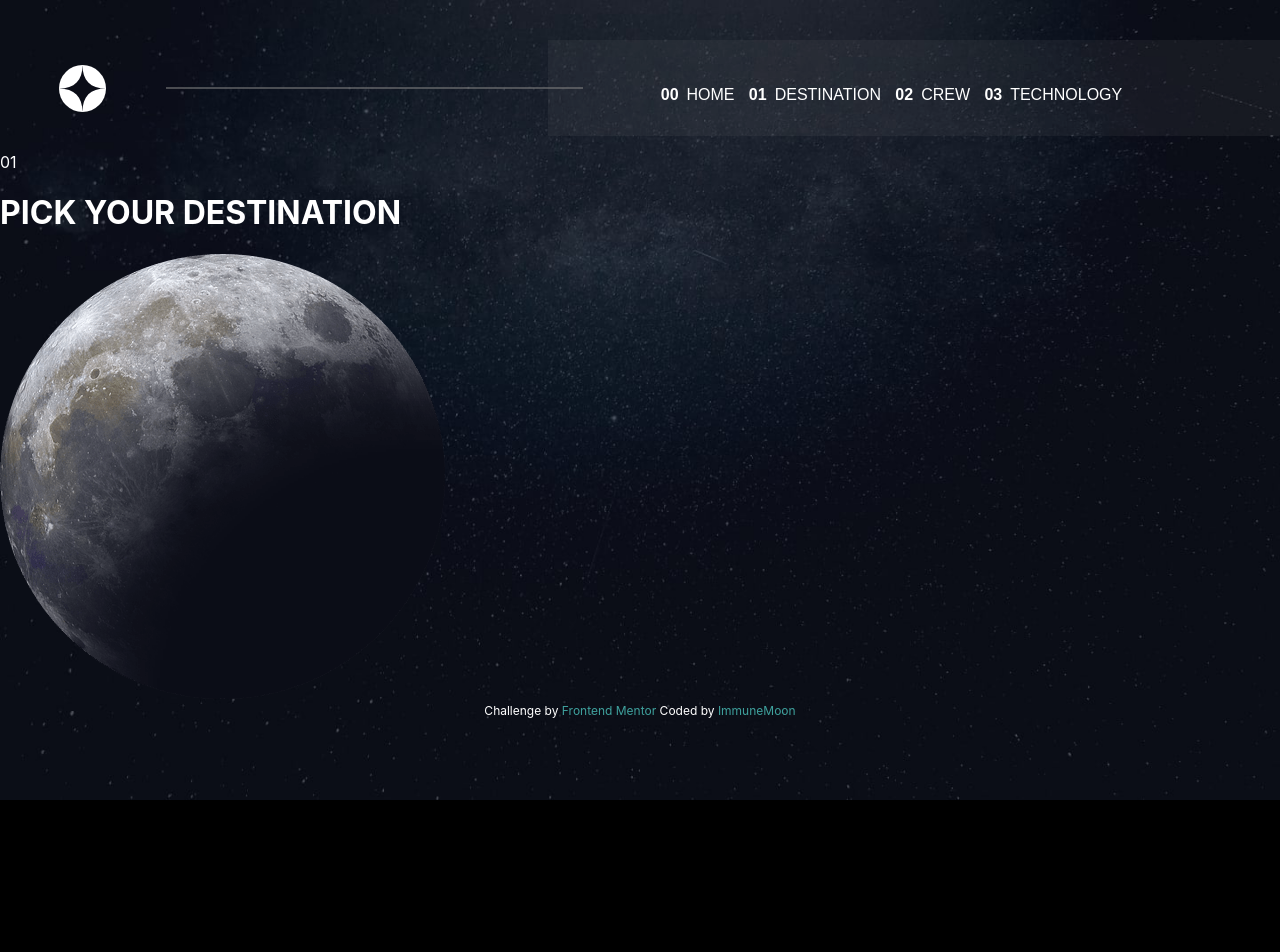
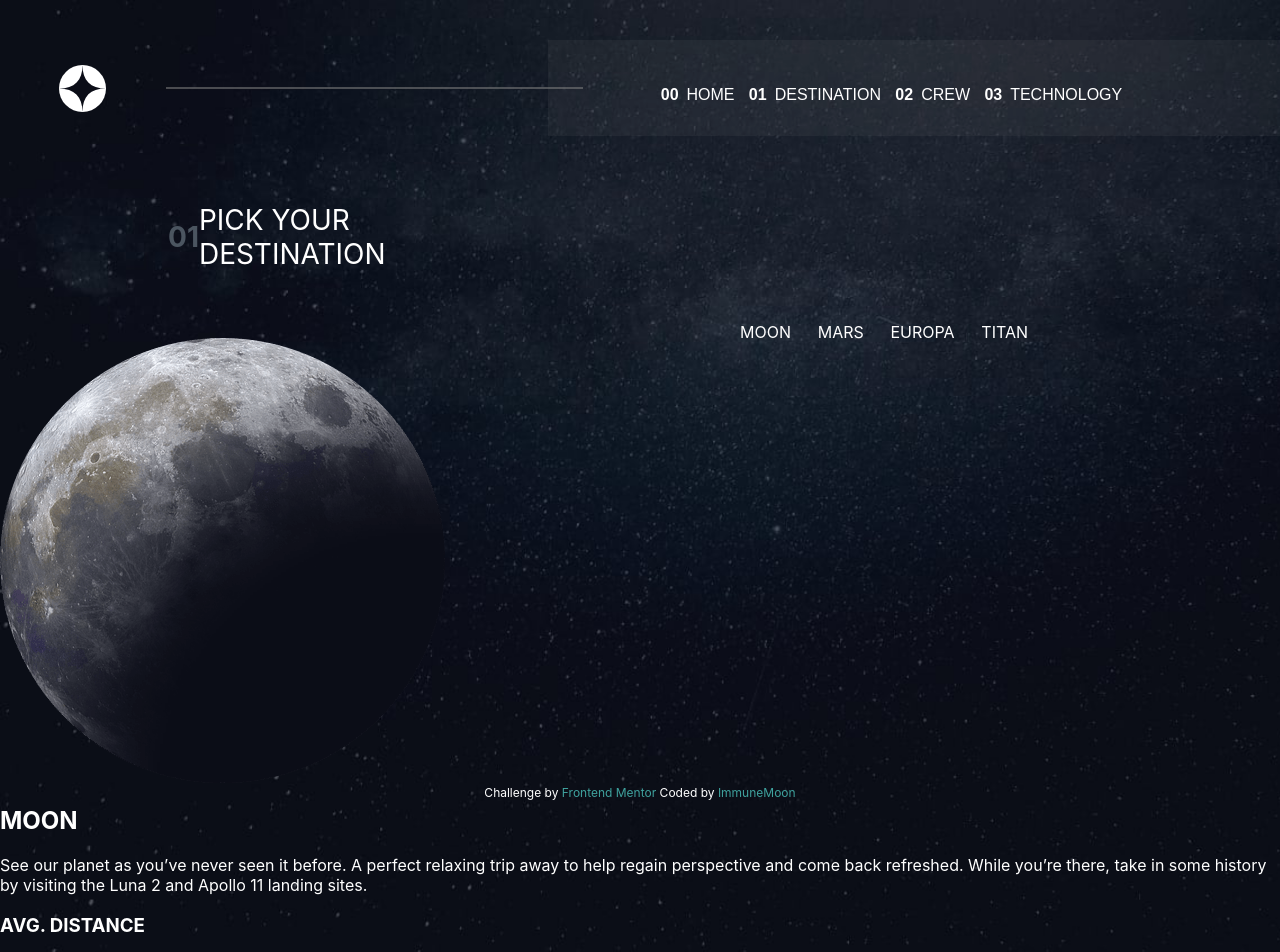
Before and after one commit to ImmuneMoon/space-tourism-website, a React (Create React App) app: page /destination in a window 1280 px wide. Shown: the top 952 px of the page. Before the commit the page ends 800 px from the top, so only its background shows below. Built offline with nearby package versions, Linux system fonts and the light colour scheme.

Commit message:
Continued work on the destination page
Removed css files as they are no longer needed, working on destination structure and components

```diff
--- a/src/pages/Crew.css
+++ /dev/null
@@ -1,9 +0,0 @@
-main {
-    background-image: url('./assets/crew/background-crew-desktop.jpg');
-    -webkit-background-size: cover;
-    -moz-background-size: cover;
-    -ms-background-size: cover;
-    -o-background-size: cover;
-     background-size: cover;
-     background-color: black;
-}
--- a/src/pages/Destination.jsx
+++ b/src/pages/Destination.jsx
@@ -2,6 +2,7 @@ import React from 'react';
 import { createGlobalStyle } from 'styled-components';
 import styled from 'styled-components'
 import bkgrnd from './components/assets/destination/background-destination-desktop.jpg';
+import Dest_nav from './components/Destination_nav'
 import Location from './components/Destination_locations';
 
 const Content = createGlobalStyle`
@@ -16,7 +17,36 @@ const Content = createGlobalStyle`
     }
 `
 
-const Desc = styled.div`
+const H_container = styled.div`
+
+`
+
+const Heading = styled.div`
+    margin-top: 3rem;
+    margin-left: 10.5rem;
+    display: flex;
+    flex-direction: row;
+    align-items: center;
+    justify-content: space-between;
+    width: 23rem;
+
+`
+
+const One = styled.p`
+    font-size: 28px;
+    font-weight: bold;
+    color: #4b5560;
+    letter-spacing: 4.75;
+`
+const Pick = styled.h1`
+    font-size: 28px;
+    font-weight: 400;
+    color: #FFFFFF;
+    letter-spacing: 4.75;
+`
+
+let Location_container = styled.div`
+
 `
 
 function Destination() {
@@ -24,12 +54,16 @@ function Destination() {
         <>
             <Content></Content>
             <main>
-                <Desc>
-                    <p>01</p>
-                    <h1>PICK YOUR DESTINATION</h1>
-                </Desc>
-                <Location />
-
+                <H_container>
+                    <Heading>
+                        <One>01</One>
+                        <Pick>PICK YOUR DESTINATION</Pick>
+                    </Heading>
+                </H_container>
+                <Dest_nav />
+                <Location_container>
+                    <Location />
+                </Location_container>
             </main>
         </>
     );
--- a/src/pages/Home.jsx
+++ b/src/pages/Home.jsx
@@ -86,7 +86,7 @@ const Bttn_container = styled.div`
 
 `
 
-let Main_bttn = styled.div`
+const Main_bttn = styled.div`
     @import url('https://fonts.googleapis.com/css2?family=Barlow+Condensed&family=Bellefair&display=swap');
 
     font-family: 'Barlow Condensed', sans-serif;
@@ -102,17 +102,17 @@ let Main_bttn = styled.div`
     align-items: center;
 `
 
-let Bttn_hover = styled.div`
-    display: none;
+const Bttn_hover = styled.div`
     position: absolute;
     background-color: rgba(255, 255, 255, 0.1);
-    width: 28rem;
-    height: 28rem;
+    width: 17rem;
+    height: 17rem;
     border-radius: 50%;
-    transform: translateX(-5.5rem) translateY(-22.5rem);
+    top: 57%;
+    transition: transform 200ms linear;
 
-    ${Main_bttn}:hover & {
-        display: block;
+    ${Bttn_container}:hover & {
+        transform: scale(1.65);
     }
 `
 
@@ -137,14 +137,14 @@ function Home() {
                         </Main_h5>
                     </Left_container>
                     <Right_container>
+                        <Link to="/destination">
                             <Bttn_container>
-                            <Link to="/destination">
                                     <Main_bttn>
                                         EXPLORE
                                     </Main_bttn>
-                            </Link>
                                 <Bttn_hover></Bttn_hover>
                             </Bttn_container>
+                        </Link>
                     </Right_container>
                 </Home_container>
             </main>
--- a/src/pages/components/Destination_locations.jsx
+++ b/src/pages/components/Destination_locations.jsx
@@ -1,6 +1,14 @@
 import React from 'react';
 import styled from 'styled-components';
-import moon from './assets/destination/image-moon.png'
+import moon from './assets/destination/image-moon.png';
+import mars from './assets/destination/image-mars.png';
+import europa from './assets/destination/image-europa.png';
+import titan from './assets/destination/image-titan.png';
+
+let place = moon;
+let name = 'Moon';
+
+
 
 const Dest_container = styled.section`
 
@@ -10,14 +18,79 @@ let Dest_img = styled.img`
 
 `
 
-let alt = ''
+const Info = styled.div`
+
+`
+
+let Title = styled.h2`
+`
+
+let Subtext = styled.p`
+
+`
+
+const Line = styled.div`
+
+`
+
+let Travel = styled.div`
+
+`
+
+const Distance = styled.div`
+
+`
+
+const Dist_title = styled.h3`
+
+`
+
+let Avg_dist = styled.p`
+
+`
+
+const Time = styled.div`
+
+`
+
+const Time_title = styled.h3`
+
+`
+
+const Est_time = styled.p`
+
+`
 
 function location() {
     return(
         <>
             <Dest_container>
-                <Dest_img src={moon} alt={alt} />
+                <Dest_img src={place} alt={name} />
+                <Info>
+                    <Title>MOON</Title>
+                    <Subtext>
+                        See our planet as you’ve never seen it before. A perfect relaxing trip away to help regain perspective and come back refreshed. While you’re there, take in some history by visiting the Luna 2 and Apollo 11 landing sites.
+                    </Subtext>
+                    <Line></Line>
+                    <Travel>
+                        <Distance>
+                            <Dist_title>
+                                AVG. DISTANCE
+                            </Dist_title>
+                            <Avg_dist>
 
+                            </Avg_dist>
+                        </Distance>
+                        <Time>
+                            <Time_title>
+                                EST. TRAVEL TIME
+                            </Time_title>
+                            <Est_time>
+
+                            </Est_time>
+                        </Time>
+                    </Travel>
+                </Info>
             </Dest_container>
         </>
     );
--- /dev/null
+++ b/src/pages/components/Destination_nav.jsx
@@ -0,0 +1,71 @@
+import React from 'react';
+import styled from 'styled-components';
+
+const Pg_nav = styled.nav`
+    display: flex;
+    justify-content: center;
+`
+
+const Nav_list = styled.ul`
+    margin-left: 28rem;
+    width: 18rem;
+    height: max-content;
+    list-style: none;
+    display: flex;
+    justify-content: space-between;
+`
+const Item = styled.li`
+    height: 1rem;
+`
+
+const Location = styled.p`
+    margin-bottom: .5rem;
+    font-size: 16px;
+    letter-spacing: 2.7;
+`
+
+const Underline = styled.div`
+	width: 85%;
+	border-bottom: 3px solid #ffffff86;
+	display: none;
+	${Item}:hover & {
+		display: block;
+	}
+`
+
+function destNav() {
+    return (
+        <>
+            <Pg_nav>
+                <Nav_list>
+                    <Item>
+                        <Location>
+                            MOON
+                        </Location>
+                        <Underline></Underline>
+                    </Item>
+                    <Item>
+                        <Location>
+                            MARS
+                        </Location>
+                        <Underline></Underline>
+                    </Item>
+                    <Item>
+                        <Location>
+                            EUROPA
+                        </Location>
+                        <Underline></Underline>
+                    </Item>
+                    <Item>
+                        <Location>
+                            TITAN
+                        </Location>
+                        <Underline></Underline>
+                    </Item>
+                </Nav_list>
+            </Pg_nav>
+        </>
+    );
+}
+
+export default destNav;
--- a/src/pages/components/Navbar.css
+++ /dev/null
@@ -1,62 +0,0 @@
-@import url('https://fonts.googleapis.com/css2?family=Barlow+Condensed&family=Bellefair&display=swap');
-
-* {
-    color: #FFFFFF;
-}
-
-.container {
-    width: 100%;
-    display: flex;
-    justify-content: space-between;
-    align-items: center;
-    margin-top: 2rem;
-    margin-left: 3rem;
-}
-
-.logo > img {
-    width: 45px;
-}
-
-.line {
-    border: .5px solid rgba(128, 128, 128, 0.548);
-    width: 35%;
-    height: 0%;
-    transform: translateX(3rem);
-}
-
-nav {
-    width: 60%;
-    background-color: rgba(128, 128, 128, 0.1);
-}
-
-.list_container {
-    display: flex;
-    margin-left: 10%;
-}
-
-.nav_list {
-    display: flex;
-    flex-direction: row;
-    justify-content: space-between;
-    list-style: none;
-    width: 60%;
-}
-
-.nav_link {
-    display: flex;
-    justify-content: space-evenly;
-    flex-direction: row;
-    align-items: center;
-}
-
-li > p {
-    font-weight: bold;
-    margin-right: 1rem;
-}
-
-.nav_link, li > p {
-    font-family: 'Barlow Condensed', sans-serif;
-    font-size: 16px;
-    letter-spacing: 2.7;
-    text-decoration: none;
-}
--- a/src/pages/components/Navbar.jsx
+++ b/src/pages/components/Navbar.jsx
@@ -51,7 +51,7 @@ const Nav_list = styled.ul`
     list-style: none;
     width: 70%;
 `
-let Item = styled.li`
+const Item = styled.li`
 	height: 100%;
 `
 
```
Also changed, not shown: src/pages/Destination.css (deleted, +0 -9 lines), src/pages/Home.css (deleted, +0 -9 lines), src/pages/Technology.css (deleted, +0 -8 lines). Lines whose indentation alone changed are shown as unchanged.
